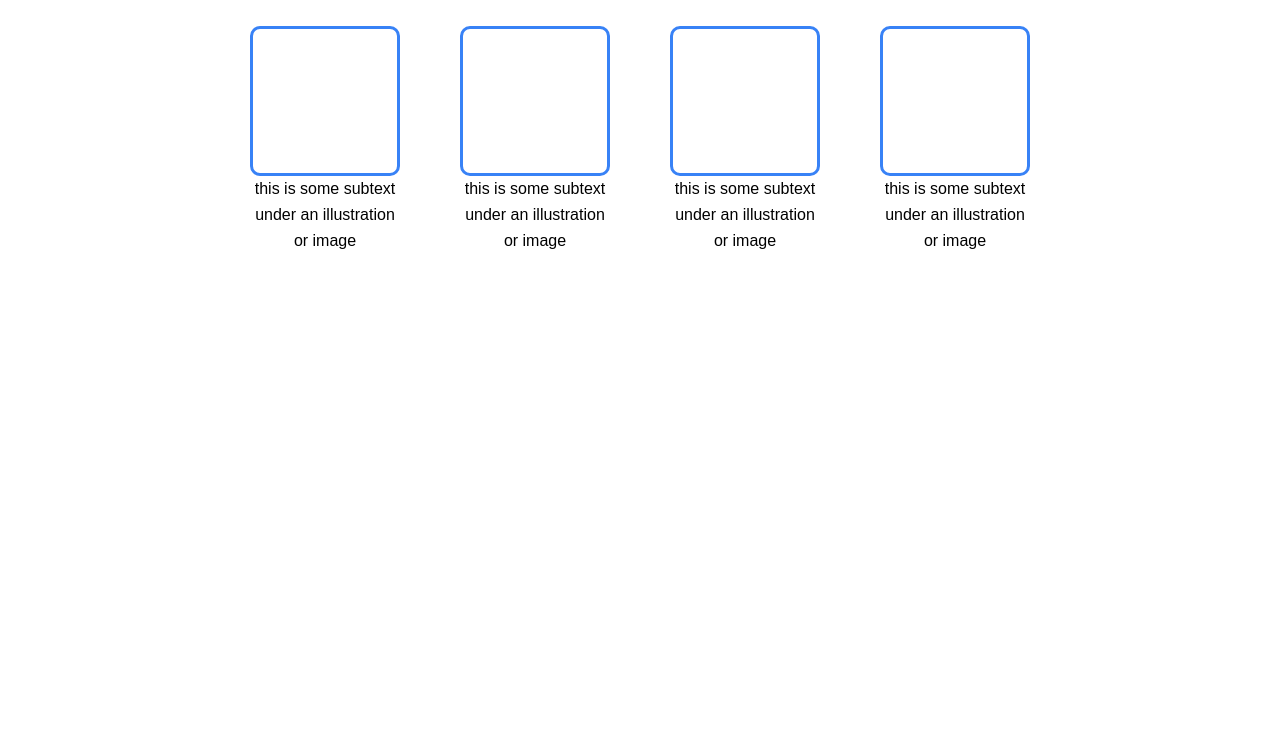
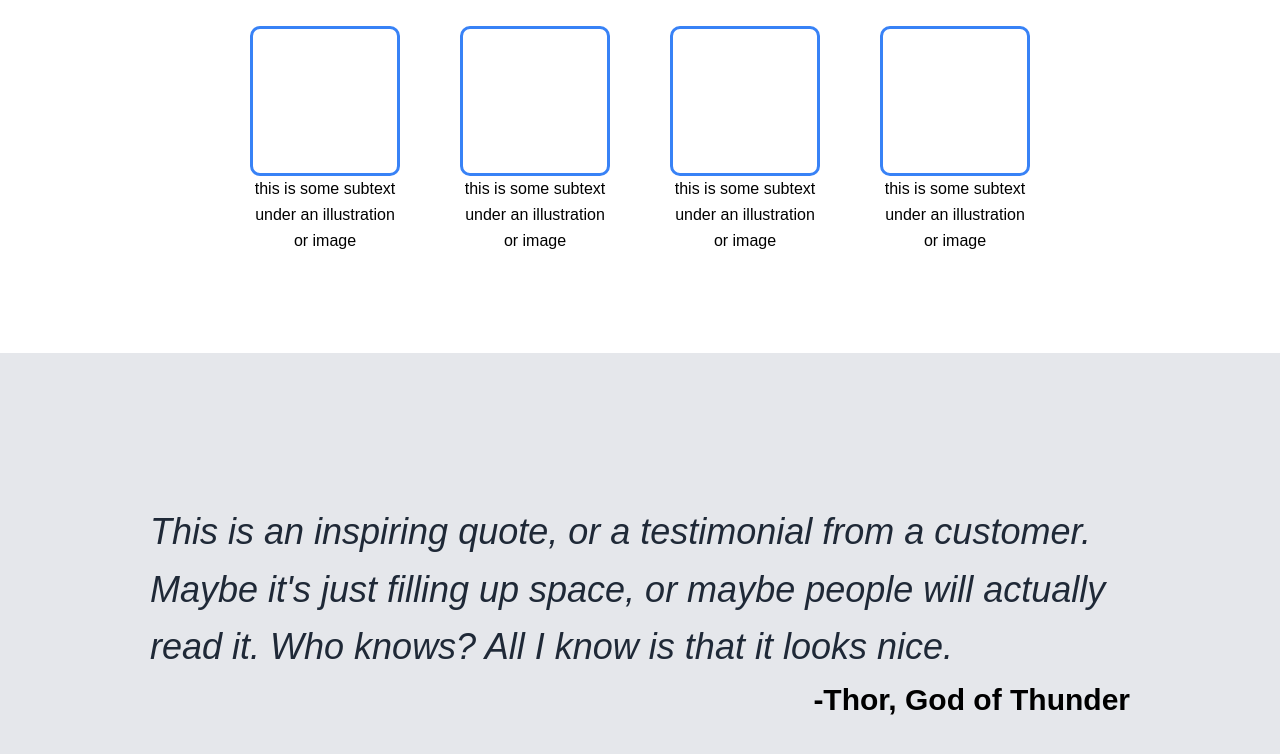
Before and after one commit to Vanessa-Oelofse/landing_page, a plain HTML site: page index.html in a window 1280 px wide. Shown: the part 548-1302 px from the top of the page. Before the commit the page ends 901 px from the top, so only its background shows below. Drawn offline with Linux system fonts and the light colour scheme.

Commit message:
added block three

```diff
--- a/index.html
+++ b/index.html
@@ -38,5 +38,10 @@
                 <li><div class="square-four"></div>this is some subtext under an illustration or image</li>
             </ul>
 </div>
+<!--Block3-->
+<div class="block-three">
+    <div class="quote">This is an inspiring quote, or a testimonial from a customer. Maybe it's just filling up space, or maybe people will actually read it. Who knows? All I know is that it looks nice.</div>
+    <div class="quote-author">-Thor, God of Thunder</div>
+</div>
     </body>
 </html>
--- a/stylesheet.css
+++ b/stylesheet.css
@@ -147,6 +147,28 @@ h3 {
     max-width: 150px;
     text-align: center;
 }
+
 ul.subtext {
     padding-bottom: 100px;
 }
+
+.block-three {
+     display: flex;
+     flex-direction: column;
+     background-color: #E5E7EB;
+     padding: 150px;
+ }
+
+.quote {
+    font-size: 36px;
+    font-weight: lighter;
+    font-style: italic;
+    color: #1F2937;
+}
+.quote-author {
+    display: flex;
+    flex-grow: 1;
+    justify-content: flex-end;
+    font-weight: bold;
+    font-size: 30px;
+}
```
